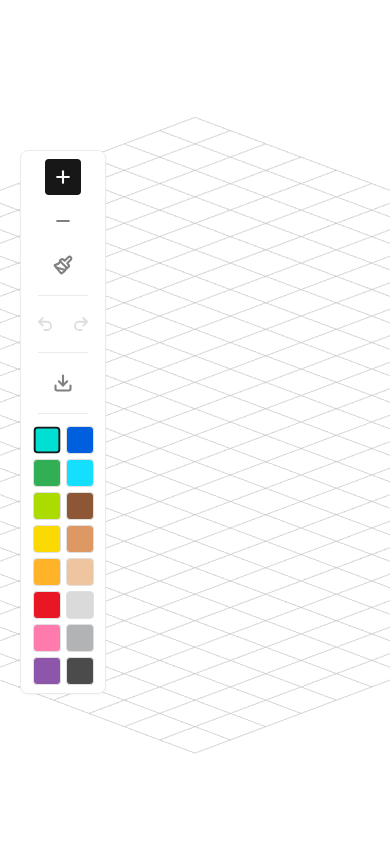
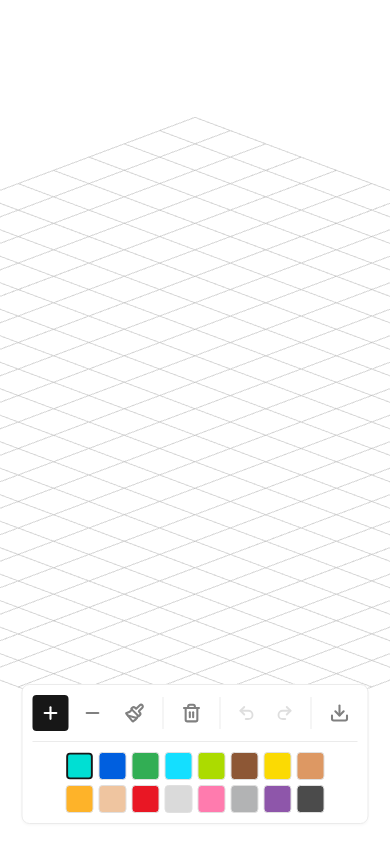
Before and after one commit to smosco/voxel-editor, a React (Vite) app in the folder apps/web/: page / in a window 390 px wide. Built offline with nearby package versions, Linux system fonts and the light colour scheme.

Commit message:
feat: 전체 삭제 기능 추가 및 툴바 반응형 적용

```diff
--- a/apps/web/src/App.tsx
+++ b/apps/web/src/App.tsx
@@ -56,6 +56,19 @@ function App() {
     }
   };
 
+  // Clear All
+  const handleClearAll = () => {
+    if (voxels.length === 0) return;
+
+    if (confirm('Are you sure you want to clear all voxels?')) {
+      const clearAllCommand: Command = {
+        execute: (currentVoxels) => [],
+        undo: () => voxels,
+      };
+      executeCommand(clearAllCommand);
+    }
+  };
+
   return (
     <div style={{ width: '100vw', height: '100vh', margin: 0, padding: 0 }}>
       <Toolbar
@@ -68,6 +81,7 @@ function App() {
         canUndo={canUndo}
         canRedo={canRedo}
         onExport={handleExport}
+        onClearAll={handleClearAll}
       />
       <VoxelScene
         voxels={voxels}
--- a/apps/web/src/components/ui/Toolbar.module.css
+++ b/apps/web/src/components/ui/Toolbar.module.css
@@ -13,6 +13,11 @@
   border-radius: 8px;
   box-shadow: 0 1px 3px rgba(0, 0, 0, 0.04);
   z-index: 100;
+}
+
+/* 툴 버튼 영역 */
+.toolsSection {
+  display: contents;
 }
 
 /* 구분선 */
@@ -110,3 +115,48 @@
   border-width: 2px;
   transform: scale(0.95);
 }
+
+/* 반응형: 작은 화면에서는 하단 중앙에 2줄로 표시 */
+@media (max-width: 768px) {
+  .toolbar {
+    position: fixed;
+    left: 50%;
+    top: auto;
+    bottom: 20px;
+    transform: translateX(-50%);
+    flex-direction: column;
+    gap: 10px;
+    padding: 10px;
+  }
+
+  /* 툴 버튼 영역 - 한 줄로 */
+  .toolsSection {
+    display: flex;
+    flex-direction: row;
+    gap: 6px;
+    align-items: center;
+  }
+
+  /* 툴 버튼들 사이 구분선은 세로 */
+  .toolsSection .divider {
+    width: 1px;
+    height: 32px;
+    margin: 0 4px;
+  }
+
+  /* 툴 버튼과 컬러 팔레트 사이 구분선은 가로 */
+  .toolbar > .divider {
+    width: 100%;
+    height: 1px;
+    margin: 0;
+  }
+
+  .historyButtons {
+    gap: 6px;
+  }
+
+  /* 컬러 팔레트는 아래에 2줄 (8x2) */
+  .colorPalette {
+    grid-template-columns: repeat(8, 28px);
+  }
+}
--- a/apps/web/src/components/ui/Toolbar.tsx
+++ b/apps/web/src/components/ui/Toolbar.tsx
@@ -1,5 +1,5 @@
 import { COLORS } from '@voxel-editor/shared-types';
-import { Download, Minus, Paintbrush, Plus, Redo2, Undo2 } from 'lucide-react';
+import { Download, Minus, Paintbrush, Plus, Redo2, Trash2, Undo2 } from 'lucide-react';
 import styles from './Toolbar.module.css';
 
 export type EditorMode = 'add' | 'remove' | 'paint';
@@ -14,6 +14,7 @@ interface ToolbarProps {
   canUndo: boolean;
   canRedo: boolean;
   onExport: () => void;
+  onClearAll: () => void;
 }
 
 /**
@@ -29,10 +30,12 @@ export function Toolbar({
   canUndo,
   canRedo,
   onExport,
+  onClearAll,
 }: ToolbarProps) {
   return (
     <div className={styles.toolbar}>
-      {/* 툴 버튼들 */}
+      {/* 툴 버튼 영역 */}
+      <div className={styles.toolsSection}>
         <button
           type="button"
           className={`${styles.toolButton} ${currentMode === 'add' ? styles.active : ''}`}
@@ -65,6 +68,21 @@ export function Toolbar({
           title="Paint voxel"
         >
           <Paintbrush size={20} strokeWidth={2.5} />
+        </button>
+
+        <div className={styles.divider} />
+
+        {/* Clear All 버튼 */}
+        <button
+          type="button"
+          className={styles.toolButton}
+          onClick={(e) => {
+            e.stopPropagation();
+            onClearAll();
+          }}
+          title="Clear all voxels"
+        >
+          <Trash2 size={20} strokeWidth={2.5} />
         </button>
 
         <div className={styles.divider} />
@@ -111,6 +129,7 @@ export function Toolbar({
         >
           <Download size={20} strokeWidth={2.5} />
         </button>
+      </div>
 
       <div className={styles.divider} />
 
```
Also changed, not shown: apps/web/src/commands/ClearAllVoxelsCommand.ts (added, +21 -0 lines). Lines whose indentation alone changed are shown as unchanged.
